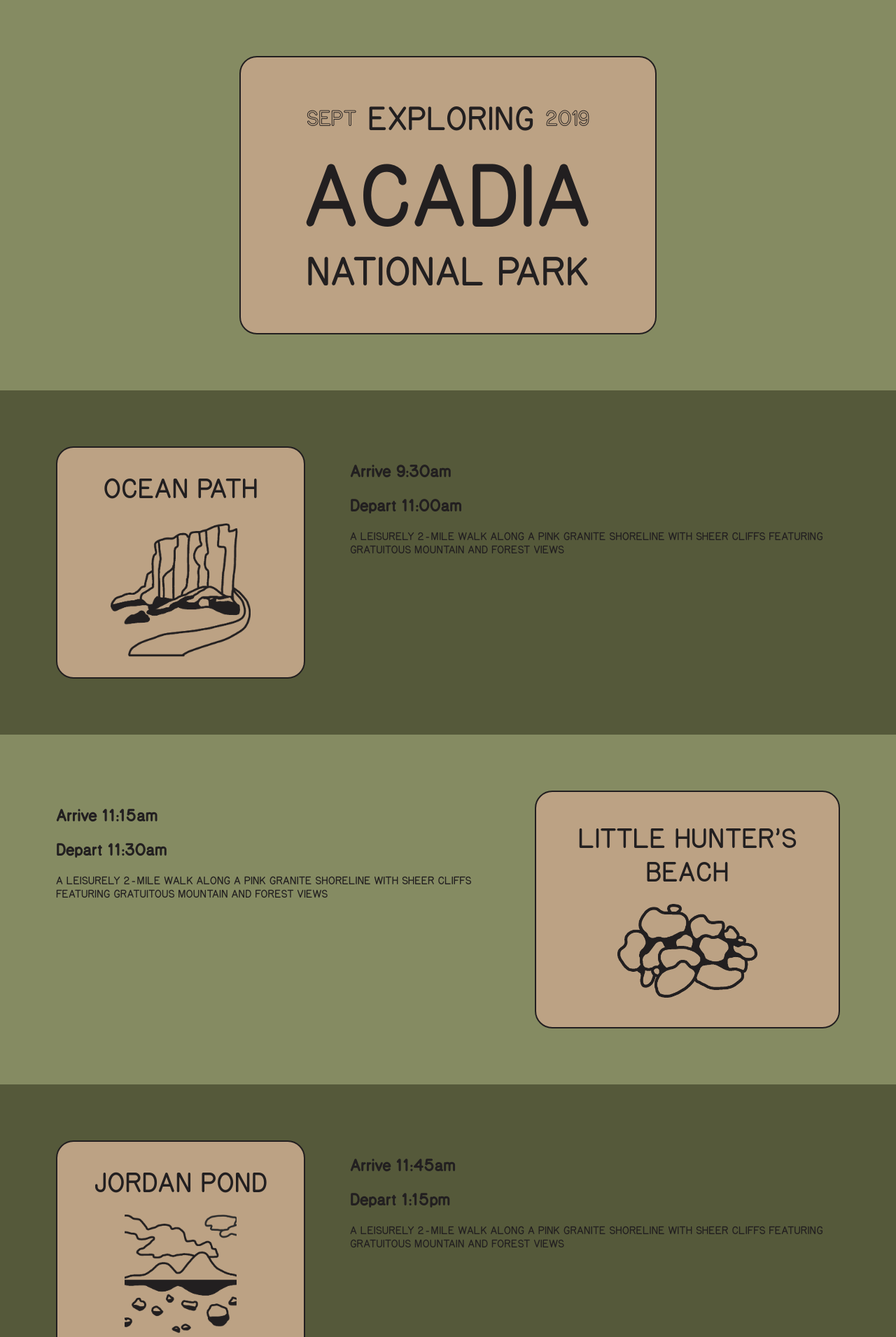
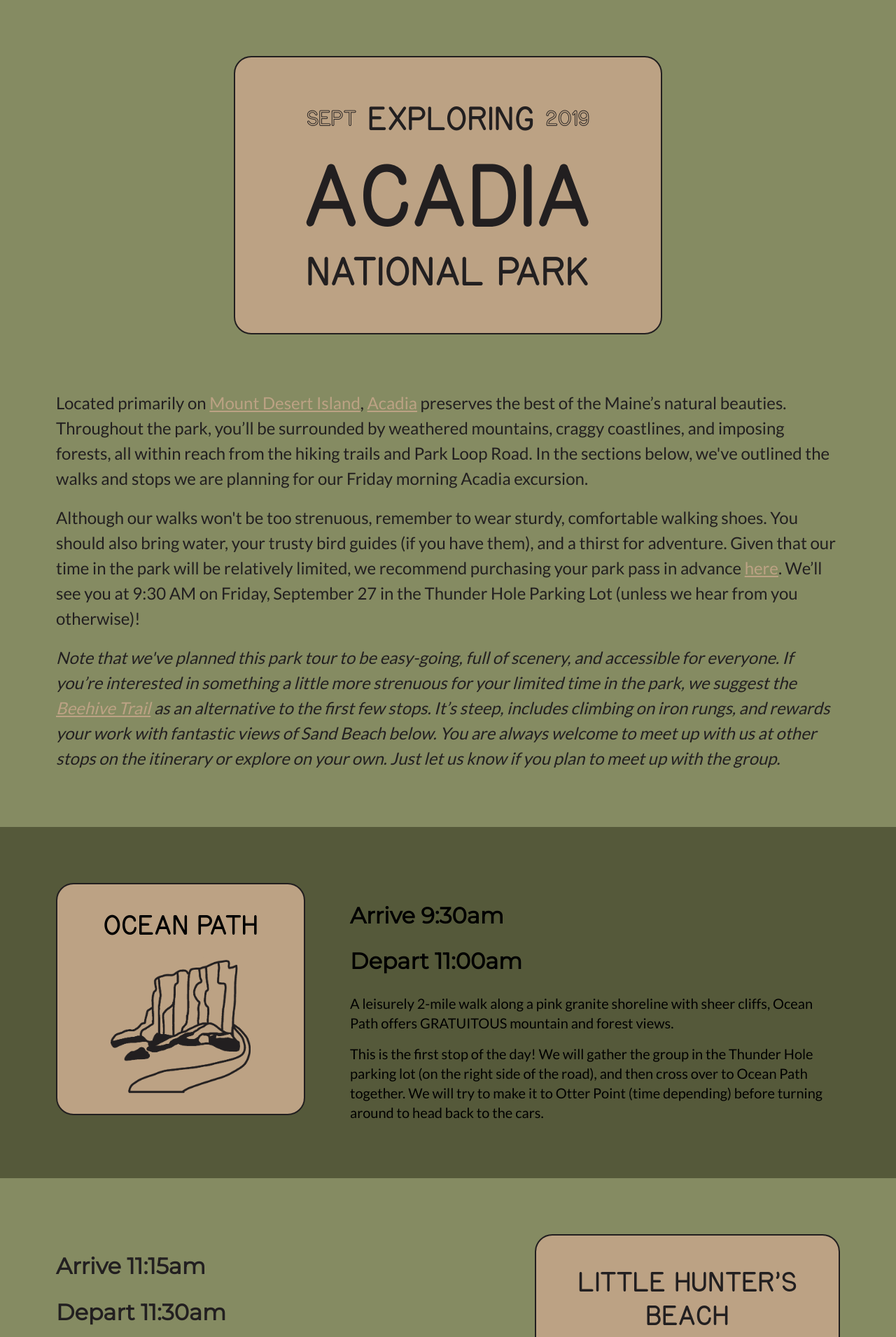
Before and after one commit to stantontcady/www, a Flask app: template lmo-stc_cool/templates/acadia.html in a window 1280 px wide. Shown: the top 1911 px of the page at 70% size. Run offline with Flask 2, Linux system fonts and the light colour scheme; the template is opened without the code that fills it, so the values that code supplies are empty; some libraries are stand-ins or nearby versions.

Commit message:
Updated content and styling of section descriptions. Added overall Acadia/excursion description. Updated description of acadia excursion on rsvp page.

```diff
--- a/lmo-stc_cool/templates/acadia.html
+++ b/lmo-stc_cool/templates/acadia.html
@@ -4,7 +4,7 @@
   <title>LMO+STC=COOL</title>
   <meta charset="utf-8">
   <meta name="viewport" content="width=device-width, initial-scale=1, viewport-fit=cover">
-  <script src="https://ajax.googleapis.com/ajax/libs/jquery/3.3.1/jquery.min.js"></script>
+  <link href="https://fonts.googleapis.com/css?family=Lato|Montserrat" rel="stylesheet" type="text/css">
   <style>
     @font-face {
       font-family: 'NationalParkRegular';
@@ -52,14 +52,14 @@
     #title_rect {
       margin: 10vmin auto;
       padding: 7vmin;
-      width: 60vmin;
+      width: 62vmin;
     }
     img {
       width: 25vmin;
     }
     .section {
       height: 100%;
-      padding: max(10vmin, env(safe-area-inset-left));
+      padding: 10vmin;
       margin: 0;
       display: grid;
       grid-gap: 8vmin;
@@ -68,6 +68,7 @@
     .alt_bg {
       background: #55593A;
       grid-template-columns: 1fr 3fr;
+      color: #000;
     }
     #ocean_path_rect {
       margin: 0 auto;
@@ -117,12 +118,81 @@
     .section_description {
       margin: 0;
     }
+    .section_description h2 {
+      font-family: Montserrat;
+      font-size: 4vmin;
+    }
+    .section_description h2:last-child {
+      margin: 3vmin 0;
+    }
+    .section_description p {
+      font-family: Lato;
+      font-size: 2.5vmin;
+      font-weight: 400;
+      line-height: 3.5vmin;
+    }
+    .section_description p::selection, .section_description p::-moz-selection, {
+      background: #bca284;
+    }
+    .section_description p:not(:last-child) {
+      margin-bottom: 2vmin;
+    }
+    a {
+      color: #bca284;
+    }
+    .section_description a:hover {
+      color: #000;
+    }
+    #acadia_overview a:hover, .alt_section_description a:hover {
+      color: #221F20;
+    }
     .alt_section_description {
       order: 1;
+    }
+    #acadia_overview {
+      padding: 0 10vmin 10vmin 10vmin;
+      margin: 0;
+    }
+    #acadia_overview p {
+      font-family: Lato;
+      font-size: 3vmin;
+      line-height: 4.5vmin;
+    }
+    #acadia_overview p:not(:last-child) {
+      margin-bottom: 2.5vmin;
+    }
+    @supports (-webkit-overflow-scrolling: touch) {
+      .section {
+        padding: max(10vmin, env(safe-area-inset-left));
+      }
     }
     @media (max-width: 750px) {
       .section {
         display: block;
+      }
+      .section_description p {
+        font-size: 4vmin;
+        line-height: 5vmin;
+      }
+      #acadia_overview p {
+        font-size: 4vmin;
+        line-height: 5.5vmin;
+      }
+    }
+    @media screen and (orientation: portrait) {
+      .section {
+        display: block;
+      }
+      .section_description h2 {
+        font-size: 5vmin;
+      }
+      .section_description p {
+        font-size: 4vmin;
+        line-height: 5vmin;
+      }
+      #acadia_overview p {
+        font-size: 4vmin;
+        line-height: 5.5vmin;
       }
     }
   </style>
@@ -135,6 +205,11 @@
       <p id="acadia">ACADIA</p>
       <p id="national_park">NATIONAL PARK</p>
     </div>
+    <div id="acadia_overview">
+      <p>Located primarily on <a href="https://upload.wikimedia.org/wikipedia/commons/1/15/NPS_acadia-map.jpg" target="_blank">Mount Desert Island</a>, <a href="https://www.nps.gov/acad/index.htm" target="_blank">Acadia</a> preserves the best of the Maine’s natural beauties. Throughout the park, you’ll be surrounded by weathered mountains, craggy coastlines, and imposing forests, all within reach from the hiking trails and Park Loop Road. In the sections below, we've outlined the walks and stops we are planning for our Friday morning Acadia excursion.</p>
+      <p>Although our walks won't be too strenuous, remember to wear sturdy, comfortable walking shoes. You should also bring water, your trusty bird guides (if you have them), and a thirst for adventure. Given that our time in the park will be relatively limited, we recommend purchasing your park pass in advance <a href="https://www.recreation.gov/sitepass/74271" target="_blank">here</a>. We’ll see you at 9:30 AM on Friday, September 27 in the Thunder Hole Parking Lot (unless we hear from you otherwise)!</p>
+      <p><i>Note that we've planned this park tour to be easy-going, full of scenery, and accessible for everyone. If you’re interested in something a little more strenuous for your limited time in the park, we suggest the <a href="https://www.mainetrailfinder.com/trails/trail/acadia-national-park-beehive-loophttps://www.mainetrailfinder.com/trails/trail/acadia-national-park-beehive-loop" target="_blank">Beehive Trail</a> as an alternative to the first few stops. It’s steep, includes climbing on iron rungs, and rewards your work with fantastic views of Sand Beach below. You are always welcome to meet up with us at other stops on the itinerary or explore on your own. Just let us know if you plan to meet up with the group.</i></p>
+    </div>
   </div>
   <div class="section alt_bg">
     <div id="ocean_path_rect" class="rect">
@@ -144,7 +219,8 @@
     <div class="section_description">
       <h2>Arrive 9:30am</h2>
       <h2>Depart 11:00am</h2>
-      <p>A LEISURELY 2-MILE WALK ALONG A PINK GRANITE SHORELINE WITH SHEER CLIFFS FEATURING GRATUITOUS MOUNTAIN AND FOREST VIEWS</p>
+      <p>A leisurely 2-mile walk along a pink granite shoreline with sheer cliffs, Ocean Path offers GRATUITOUS mountain and forest views.</p>
+      <p>This is the first stop of the day! We will gather the group in the Thunder Hole parking lot (on the right side of the road), and then cross over to Ocean Path together. We will try to make it to Otter Point (time depending) before turning around to head back to the cars.</p>
     </div>
   </div>
   <div class="section">
@@ -155,7 +231,8 @@
     <div id="little_hunters_beach_description" class="section_description alt_section_description">
       <h2>Arrive 11:15am</h2>
       <h2>Depart 11:30am</h2>
-      <p>A LEISURELY 2-MILE WALK ALONG A PINK GRANITE SHORELINE WITH SHEER CLIFFS FEATURING GRATUITOUS MOUNTAIN AND FOREST VIEWS</p>
+      <p>This secluded pebble beach just past Otter Cliff and Otter Cove is Lenna’s favorite spot in the park.</p>
+      <p>There is no hike or crowds or dominating vista—it’s just a rock beach. We've only planned for 15 minutes, but it should be plenty of time for combing through for temporary treasures, having “rock picnics”, and practicing one’s balance. (The rocks can be exceedingly slippery, so please take caution while exploring to avoid Looney Tunes-esque forever falls!)</p>
     </div>
   </div>
   <div class="section alt_bg">
@@ -166,7 +243,8 @@
     <div class="section_description">
       <h2>Arrive 11:45am</h2>
       <h2>Depart 1:15pm</h2>
-      <p>A LEISURELY 2-MILE WALK ALONG A PINK GRANITE SHORELINE WITH SHEER CLIFFS FEATURING GRATUITOUS MOUNTAIN AND FOREST VIEWS</p>
+      <p>Jordon Pond is a serene, clear body of water surrounded by mountains (look for the Bubbles) and a path made for strolling. There are plenty of frogs, dragonflies, fish, and other friends to see here.</p>
+      <p>We plan to first rest our legs over lunch at the <a href="https://jordanpondhouse.com" target="_blank">Jordan Pond House</a>, which is famous for its popovers and has a fine selection of soups, salads, and sandwiches. After lunch, we can stroll along part of the lake before heading off for the final stop.</p>
     </div>
   </div>
   <div class="section">
@@ -177,7 +255,8 @@
     <div id="cadillac_mountain_description" class="section_description alt_section_description">
       <h2>Arrive 1:30pm</h2>
       <h2>Depart 2:00pm</h2>
-      <p>A LEISURELY 2-MILE WALK ALONG A PINK GRANITE SHORELINE WITH SHEER CLIFFS FEATURING GRATUITOUS MOUNTAIN AND FOREST VIEWS</p>
+      <p>At just over 1500 feet above sea level, the summit of Cadillac Mountain offers swoon-worthy views of the little Porcupine Islands in Frenchman Bay just off of Bar Harbor.</p>
+      <p>At our last stop, we’ll take in the panoramic vistas and pose for some pictures while scrambling over the uniquely patterned granite of the mountain.</p>
     </div>
   </div>
 </body>
--- a/lmo-stc_cool/templates/rsvp.html
+++ b/lmo-stc_cool/templates/rsvp.html
@@ -269,7 +269,7 @@
         </div>
         <div class="col-xs-9">
           <h3>Acadia Visit</h3>
-          <p>We plan to meet at Ocean Path trailhead in Acadia National Park at 9:30 am and walk along the shoreline to Otter Point. Next, we’ll stop at Little Hunter’s Beach on the way to Jordan Pond for lunch and scenery and exploring the pond and its environs. We'll then stop by Cadillac Mountain before heading back to Brooklin. You can buy your park pass in advance <a href="https://yourpassnow.com/r1s/site/74271" target="_blank">here</a>.</p>
+          <p>We plan to meet at the Thunder Hole parking lot in Acadia National Park at 9:30 am and continue from there. Please review the detailed schedule available <a href="/acadia">here</a>.</p>
         </div>
       </div>
       {% if rsvp.which_schedule == 'family' %}
```
